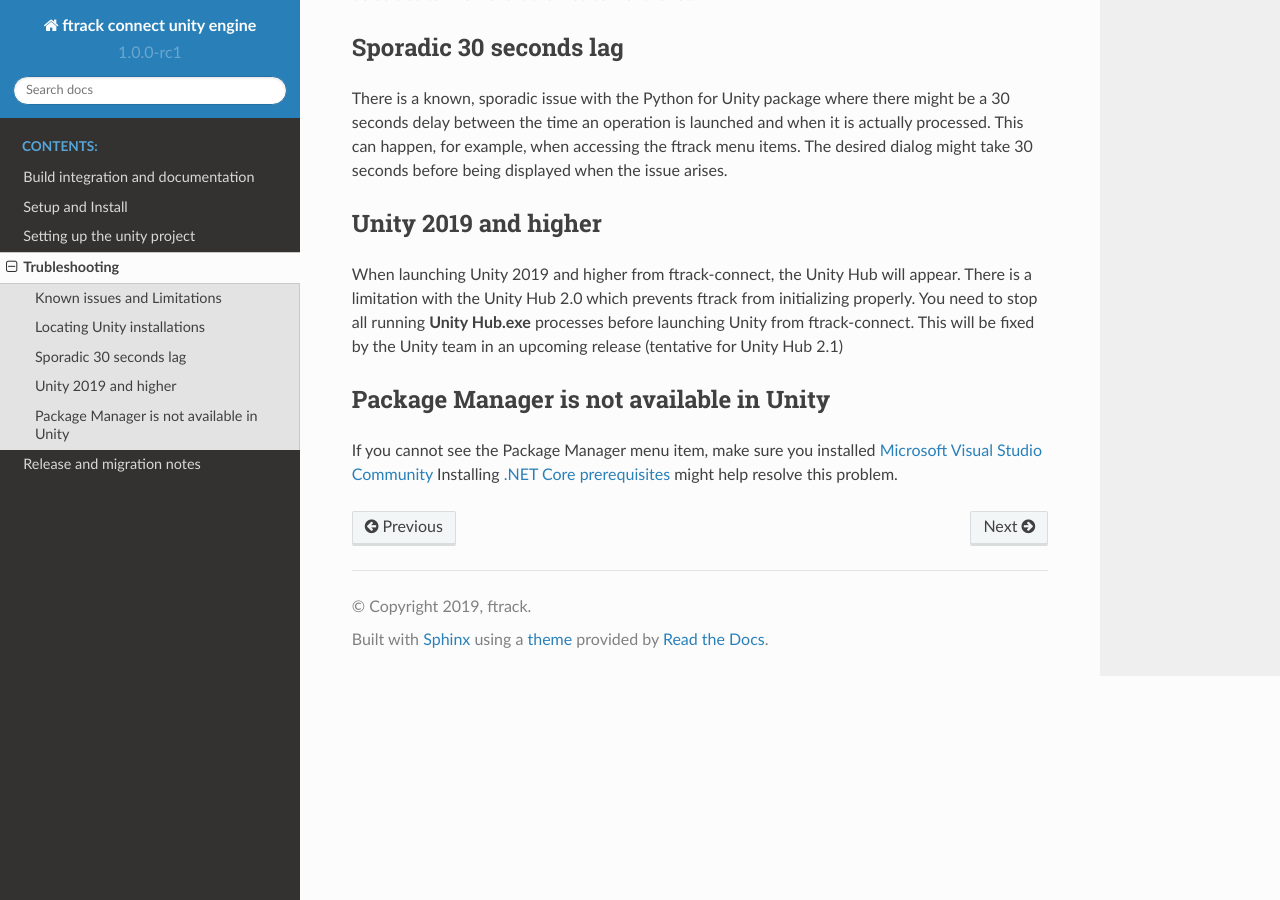
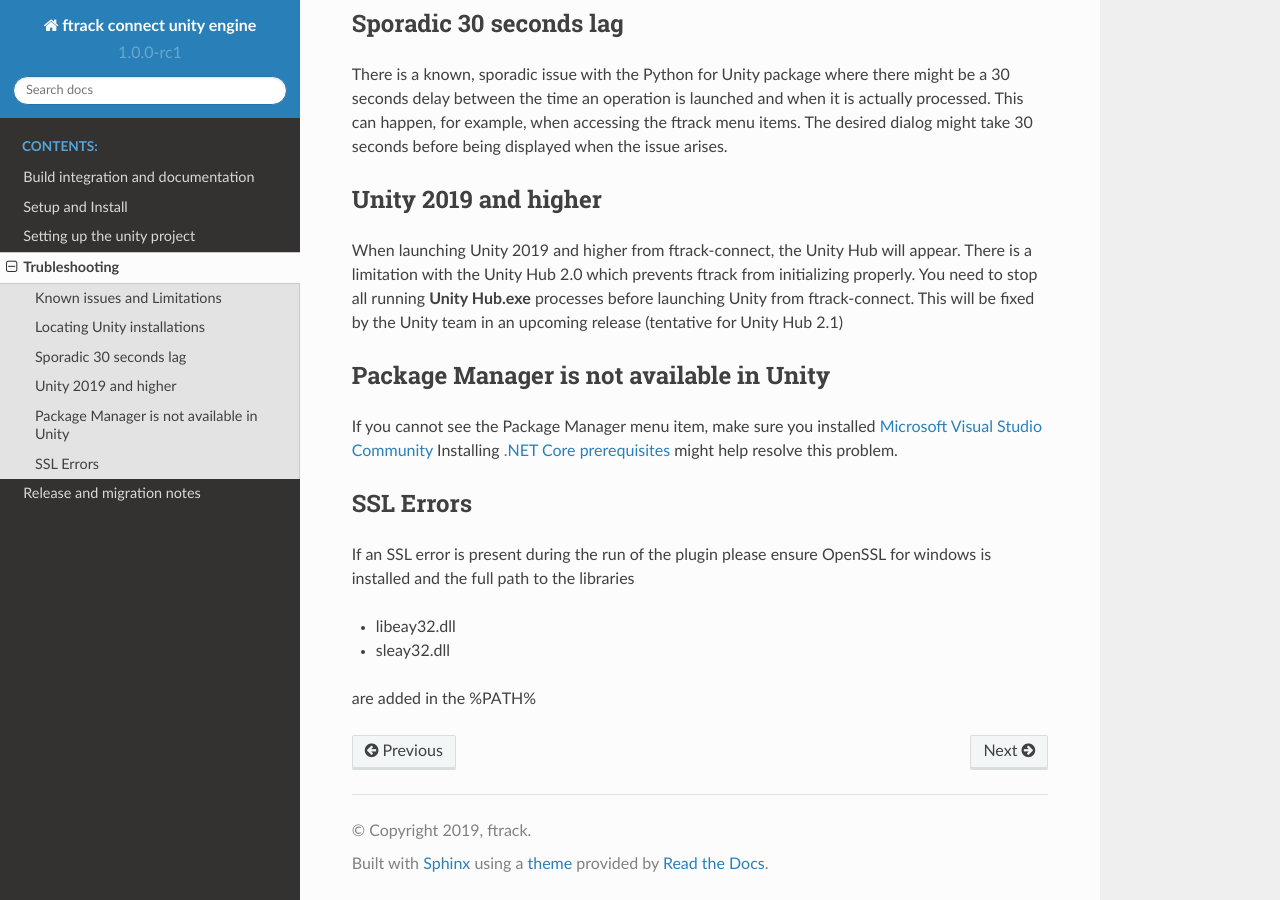
Before and after one commit to ftrackhq/ftrack-connect-unity-engine, a Sphinx documentation site: the page built from doc/source/trubleshooting.rst, in a window 1280 px wide and 900 px high, scrolled down 1024 px. Built offline with Sphinx 7.4.7 and the Read the Docs theme 2.0.0, drawn with Linux system fonts in a browser that asks for light colours; some of the changed text lies outside the part shown.

Commit message:
update docs fix logger

```diff
--- a/doc/source/trubleshooting.rst
+++ b/doc/source/trubleshooting.rst
@@ -77,3 +75,12 @@
 `Microsoft Visual Studio Community <https://learn.unity.com/tutorial/get-started-with-visual-studio-and-unity>`_
 Installing `.NET Core prerequisites <http://go.microsoft.com/fwlink/?LinkID=798306&clcid=0x409>`_
 might help resolve this problem.
+
+SSL Errors
+----------
+If an SSL error is present during the run of the plugin please ensure OpenSSL for windows is installed and the full path to the libraries
+
+* libeay32.dll
+* sleay32.dll
+
+are added in the %PATH%
--- a/source/ftrack_connect_unity/connector/unity_connector.py
+++ b/source/ftrack_connect_unity/connector/unity_connector.py
@@ -89,7 +89,7 @@
         if import_asset:
             import_asset.importAsset(iAObj)
         else:
-            Logger.warning('Asset Type "{}" not supported by the Unity connector'.format(iAObj.assetType))
+            logger.warning('Asset Type "{}" not supported by the Unity connector'.format(iAObj.assetType))
 
     @staticmethod
     def publishAsset(publish_args, iAObj=None):
@@ -128,7 +128,7 @@
             result = change_asset.changeVersion(iAObj, applicationObject)
             return result
         else:
-            Logger.warning('Asset Type "{}" not supported by the Unity connector'.format(iAObj.assetType))
+            logger.warning('Asset Type "{}" not supported by the Unity connector'.format(iAObj.assetType))
             return False
 
     @staticmethod
```
Also changed, not shown: other parts of doc/source/trubleshooting.rst (+1 -3 lines).
